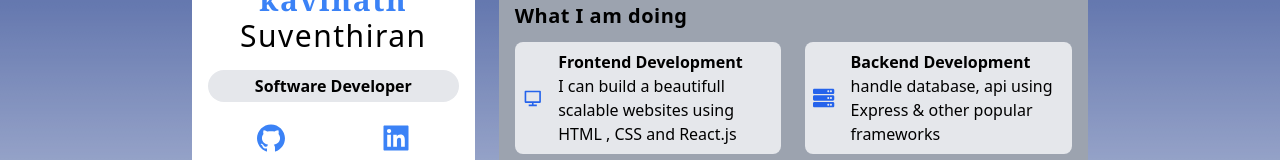
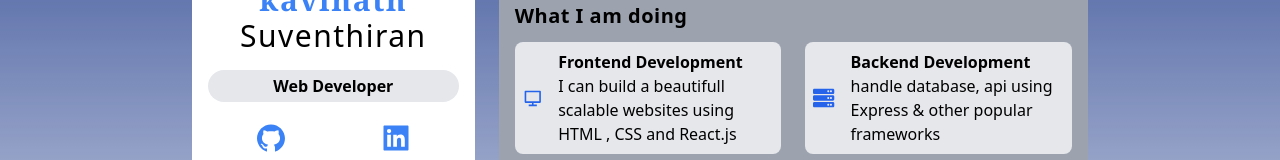
Before and after one commit to Kh1004/portfolio, a Next.js app: page / in a window 1280 px wide. Shown: the part 234-394 px from the top of the page. Built offline with nearby package versions, Linux system fonts and the light colour scheme.

Commit message:
Update Sidebar.tsx

```diff
--- a/src/app/componants/Sidebar.tsx
+++ b/src/app/componants/Sidebar.tsx
@@ -18,7 +18,7 @@ export default function Sidebar(){
           <h3 className="my-4 text-3xl font-medium tracking-wider dark:text-white">
             <span className=" text-blue-500 font-serif font-bold">kavinath</span><br></br>Suventhiran
           </h3>
-          <p className="px-2 py-1 my-3 bg-gray-200 rounded-full flex items-center justify-center font-bold dark:bg-gray-900 dark:text-white">Software Developer</p>
+          <p className="px-2 py-1 my-3 bg-gray-200 rounded-full flex items-center justify-center font-bold dark:bg-gray-900 dark:text-white">Web Developer</p>
           {/* <a className="flex item-center justify-center px-2 py-1 my-3 bg-gray-200 rounded-full  dark:bg-gray-900 dark:text-white" href=""><GrDownload className="w-4 h-6"/> download resume</a> */}
           <div className="flex justify-around w-9/12 my-5 text-blue-500 md:w-full">
           <a href="https://github.com/Kh1004"><AiFillGithub className="w-8 h-8 cursor-pointer"/>  </a>
```
